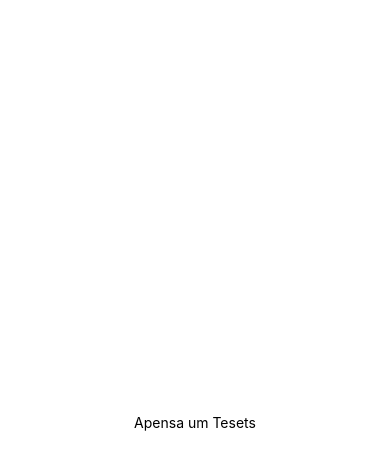
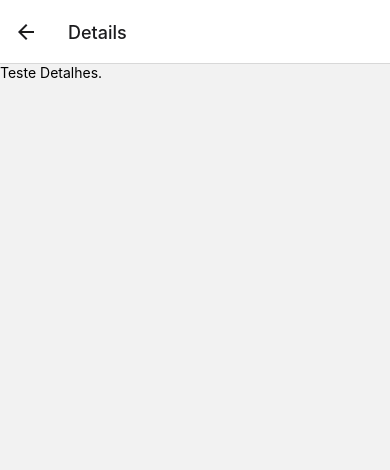
Before and after one commit to oscarraichert/MealTracker.Front, a React Native app: screen /Details in a window 390 px wide. Shown: the top 470 px of the page. Built offline with nearby package versions, Linux system fonts and the light colour scheme.

Commit message:
implementando navigation

```diff
--- a/App.tsx
+++ b/App.tsx
@@ -1,14 +1,24 @@
 import { StatusBar } from 'expo-status-bar';
 import { StyleSheet, Text, View } from 'react-native';
+import { NavigationContainer } from '@react-navigation/native';
+import { createNativeStackNavigator } from '@react-navigation/native-stack';
+import HomeScreen from './src/home/HomeScreen';
+import DetailsScreen from './src/home/DetailsScreen';
+import { Routes } from './navigator/Routes';
+
+const Stack = createNativeStackNavigator<Routes>();
 
 export default function App() {
   return (
-    <View style={styles.container}>
-      <Text>Apensa um Tesets</Text>
-      <StatusBar style="auto" />
-    </View>
+    <NavigationContainer>
+      <Stack.Navigator>
+        <Stack.Screen options={{ headerShown: false }} name='Home' component={HomeScreen} />
+        <Stack.Screen name='Details' component={DetailsScreen} />
+      </Stack.Navigator>
+    </NavigationContainer>
   );
 }
+
 
 const styles = StyleSheet.create({
   container: {
--- /dev/null
+++ b/navigator/Routes.ts
@@ -0,0 +1,8 @@
+import { NativeStackNavigationProp, NativeStackScreenProps } from "@react-navigation/native-stack"
+
+export type Routes = {
+    "Home": undefined,
+    "Details": undefined
+}
+
+export type Navigation = NativeStackNavigationProp<Routes, 'Home'>
--- a/package.json
+++ b/package.json
@@ -9,6 +9,8 @@
     "web": "expo start --web"
   },
   "dependencies": {
+    "@react-navigation/native": "^6.1.9",
+    "@react-navigation/native-stack": "^6.9.17",
     "expo": "~49.0.15",
     "expo-status-bar": "~1.6.0",
     "react": "18.2.0",
--- /dev/null
+++ b/src/home/DetailsScreen.tsx
@@ -0,0 +1,14 @@
+import React from "react";
+import { View, Text } from "react-native";
+
+function Details() {
+    return (
+        <View>
+            <Text>
+                Teste Detalhes.
+            </Text>
+        </View>
+    )
+}
+
+export default Details;
--- /dev/null
+++ b/src/home/HomeScreen.tsx
@@ -0,0 +1,14 @@
+import { useNavigation } from "@react-navigation/native";
+import React from "react";
+import { Button, Text, View } from "react-native";
+import { Navigation } from "../../navigator/Routes";
+
+function HomeScreen() {
+    const navigation = useNavigation<Navigation>()
+    return (<View>
+        <Text>Home test</Text>
+        <Button title="Details" onPress={() => navigation.navigate('Details')} />
+    </View>)
+};
+
+export default HomeScreen;
```
Also changed, not shown: 1 other file (tests, documents, lock files or other folders).
